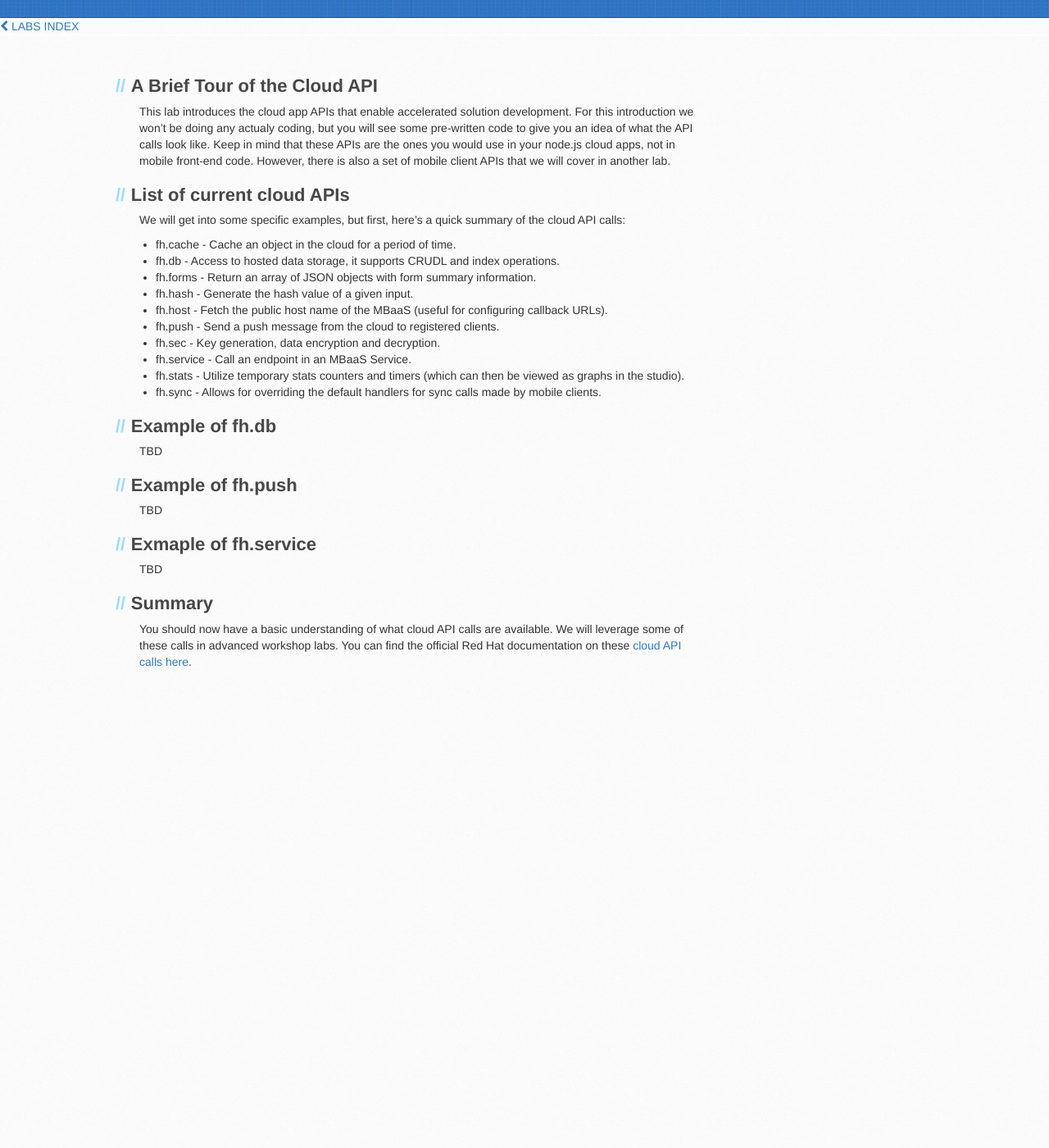
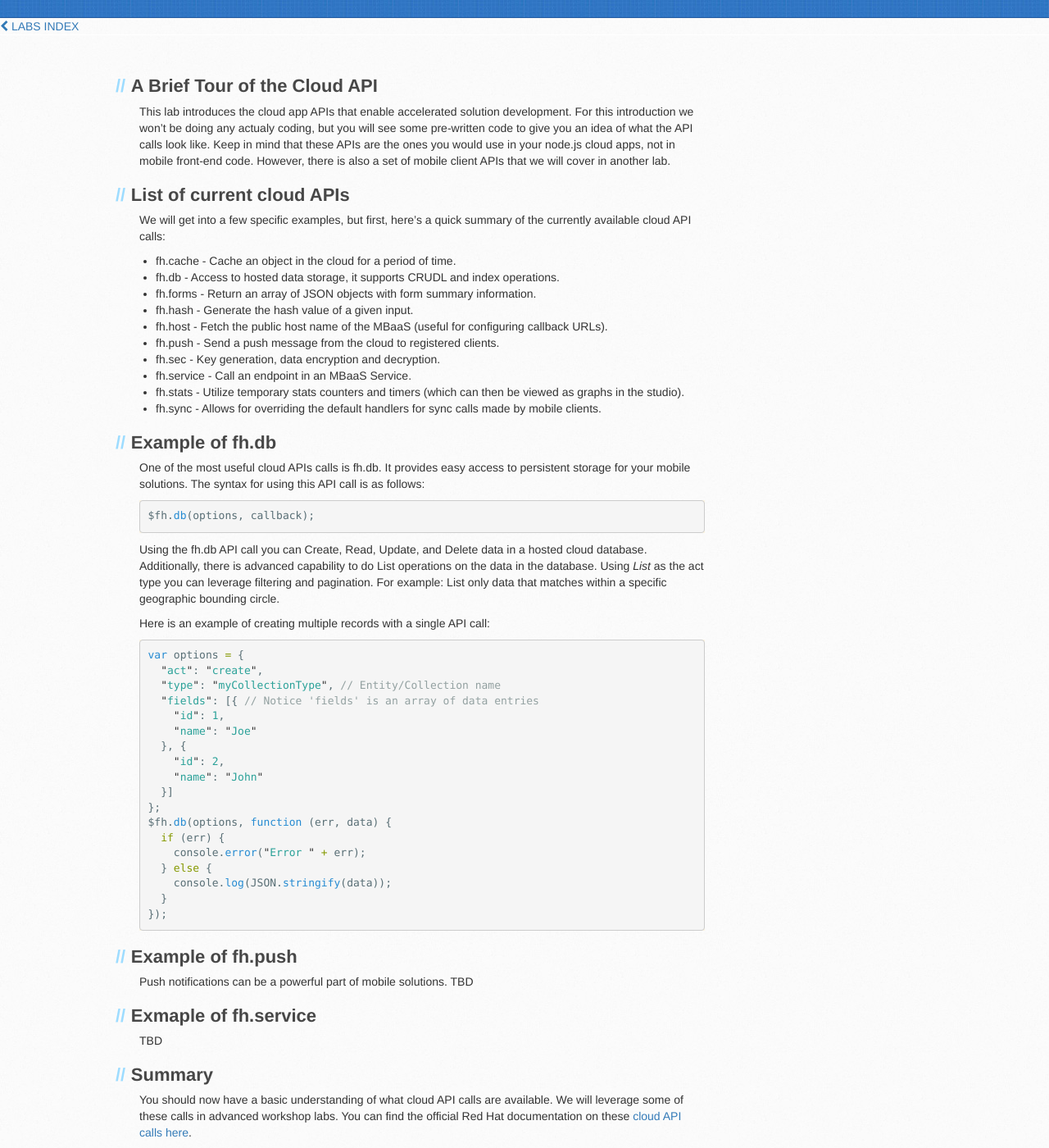
Before and after one commit to RedHatGov/rhmap-workshops, a Jekyll site: the page built from docs/www/4.2/default/lab-a-tour-of-the-cloud-api.md, in a window 1280 px wide and 1400 px high, scrolled down 361 px. Shown: the whole window at 82% size. Built offline with Jekyll 4.4.1, drawn with Linux system fonts in a browser that asks for light colours; some web fonts are replaced; before the commit the page ends 1188 px from its top, so only the background shows below that.

Commit message:
fixing index to cloud APIs lab

```diff
--- a/docs/www/4.2/default/a-tour-of-the-cloud-api.md
+++ b/docs/www/4.2/default/lab-a-tour-of-the-cloud-api.md
@@ -11,7 +11,8 @@ categories: [lab, developers, api, cloud]
 This lab introduces the cloud app APIs that enable accelerated solution development.  For this introduction we won't be doing any actualy coding, but you will see some pre-written code to give you an idea of what the API calls look like.  Keep in mind that these APIs are the ones you would use in your node.js cloud apps, not in mobile front-end code.  However, there is also a set of mobile client APIs that we will cover in another lab.
 
 ## List of current cloud APIs
-We will get into some specific examples, but first, here's a quick summary of the cloud API calls:
+
+We will get into a few specific examples, but first, here's a quick summary of the currently available cloud API calls:
 
 * fh.cache - Cache an object in the cloud for a period of time.
 * fh.db - Access to hosted data storage, it supports CRUDL and index operations.
@@ -25,9 +26,39 @@ We will get into some specific examples, but first, here's a quick summary of th
 * fh.sync - Allows for overriding the default handlers for sync calls made by mobile clients.
 
 ## Example of fh.db
-TBD
+One of the most useful cloud APIs calls is fh.db.  It provides easy access to persistent storage for your mobile solutions.  The syntax for using this API call is as follows:
+
+{% highlight JavaScript %}
+$fh.db(options, callback);
+{% endhighlight %}
+
+Using the fh.db API call you can Create, Read, Update, and Delete data in a hosted cloud database.  Additionally, there is advanced capability to do List operations on the data in the database.  Using *List* as the act type you can leverage filtering and pagination.  For example: List only data that matches within a specific geographic bounding circle.
+
+Here is an example of creating multiple records with a single API call:
+
+{% highlight JavaScript %}
+var options = {
+  "act": "create",
+  "type": "myCollectionType", // Entity/Collection name
+  "fields": [{ // Notice 'fields' is an array of data entries
+    "id": 1,
+    "name": "Joe"
+  }, {
+    "id": 2,
+    "name": "John"
+  }]
+};
+$fh.db(options, function (err, data) {
+  if (err) {
+    console.error("Error " + err);
+  } else {
+    console.log(JSON.stringify(data));
+  }
+});
+{% endhighlight %}
 
 ## Example of fh.push
+Push notifications can be a powerful part of mobile solutions.
 TBD
 
 ## Exmaple of fh.service
```
Also changed, not shown: docs/www/4.2/default/workshop-index.md (+3 -2 lines).
